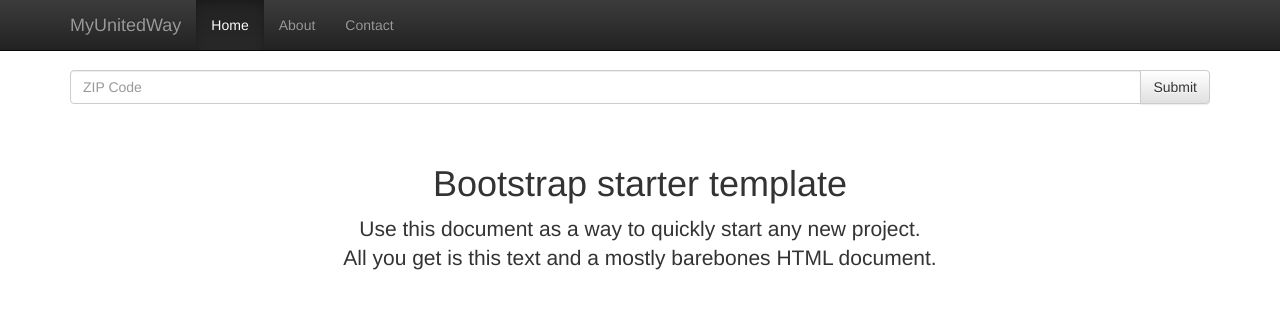
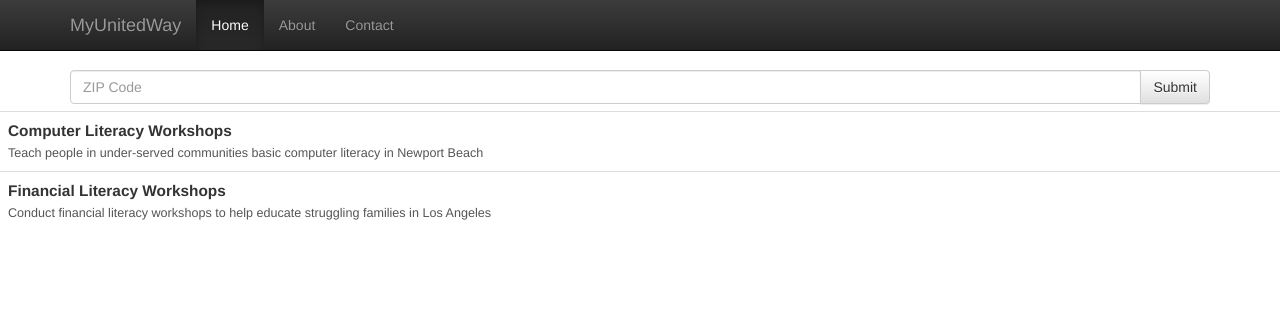
Before and after one commit to aws-reinvent-hackathon-2013-team/UnitedWayClient, a website: page app/index.html in a window 1280 px wide. Drawn offline with Linux system fonts and the light colour scheme.

Commit message:
Added list view and wired up to mock service

```diff
--- a/app/css/app.css
+++ b/app/css/app.css
@@ -12,3 +12,17 @@ body {
 
     padding-top: 20px;
 }
+
+.opportunityTitle {
+    font-weight: bold;
+    font-size: 110%;
+}
+
+.opportunityDescription {
+    font-size: 90%;
+    color: #555;
+}
+
+.opportunityTable {
+    margin-top: 0.5em;
+}
--- a/app/js/app.js
+++ b/app/js/app.js
@@ -8,11 +8,10 @@
     angular.module('uw', ['ngRoute', 'uw.services', 'uw.directives', 'uw.filters', 'uw.controllers']);
 
     angular.module('uw').config(['$routeProvider', '$locationProvider', function($routeProvider, $locationProvider) {
-
         $routeProvider.
-            when('/index', {contorller:'WelcomeCtrl', templateUrl:'app/partials/index.html'}).
+            when('/index', {controller:'WelcomeCtrl', templateUrl:'app/partials/index.html'}).
             when('/opportunities', {controller:'OpportunitiesCtrl', templateUrl:'app/partials/opportunities.html'}).
-            when('/opportunitiy', {controller:'OpportunityCtrl', templateUrl:'app/partials/opportunitiy.html'}).
+            when('/opportunity', {controller:'OpportunityCtrl', templateUrl:'app/partials/opportunity.html'}).
             otherwise({redirectTo:'/index'});
 
         $locationProvider.html5Mode(true).hashPrefix('!');
--- a/app/js/controllers.js
+++ b/app/js/controllers.js
@@ -11,9 +11,19 @@
     /*
      * Main Controller
      */
-    angular.module('uw.controllers').controller('MainCtrl', ['$scope', function($scope) {
+    angular.module('uw.controllers').controller('MainCtrl', ['$scope', '$http', 'uw.services.api.mock', function($scope, $http, serviceApi) {
 
-        $scope.selectedView = 'welcome-view';
+//        $scope.selectedView = 'welcome-view';
+        $scope.selectedView = 'list-view';
+
+        loadOpportunities(91604);
+
+        function loadOpportunities(zip) {
+            serviceApi.getOpportunities({}, function(err, data) {
+                // TODO: Handle the error
+                $scope.opportunities = data;
+            });
+        }
     }]);
 
     /*
--- a/app/js/services.js
+++ b/app/js/services.js
@@ -10,11 +10,11 @@
 
         var ApiService = {};
 
-        ApiSerivce.getCategories = function(callback) {
+        ApiService.getCategories = function(callback) {
 
             $http(
                 {
-                    "meghod" : "GET",
+                    "method" : "GET",
                     "url" : "/api/categories",
                     "cache" : false
                 })
@@ -37,7 +37,7 @@
 
             $http(
                 {
-                    "meghod" : "GET",
+                    "method" : "GET",
                     "url" : "/api/opportunities",
                     "cache" : false,
                     "params" : queryStringParameters
--- a/app/partials/list-view.html
+++ b/app/partials/list-view.html
@@ -0,0 +1,13 @@
+<table class="table table-responsive opportunityTable">
+    <tbody>
+        <tr ng-repeat="opportunity in opportunities">
+            <a href="/opportunity">
+                <td>
+                    <span class="opportunityTitle">{{opportunity.title}}</span>
+                    <br/>
+                    <span class="opportunityDescription">{{opportunity.description}}</span> <!-- TODO: Limit length -->
+                </td>
+            </a>
+        </tr>
+    </tbody>
+</table>
```
